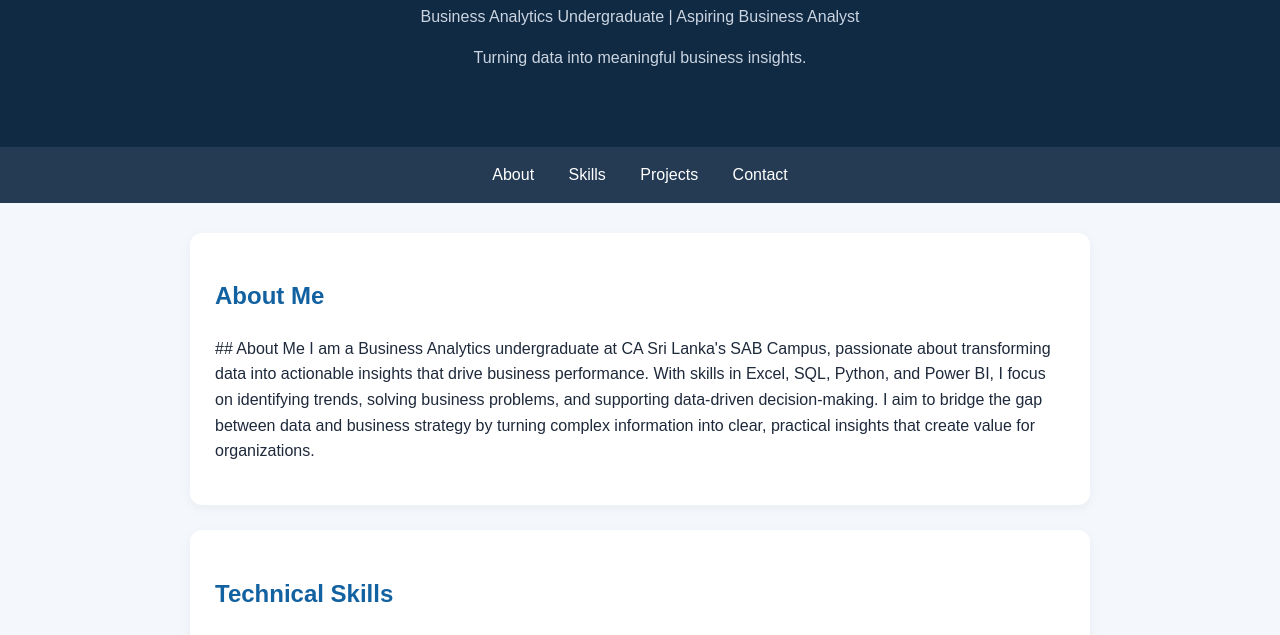
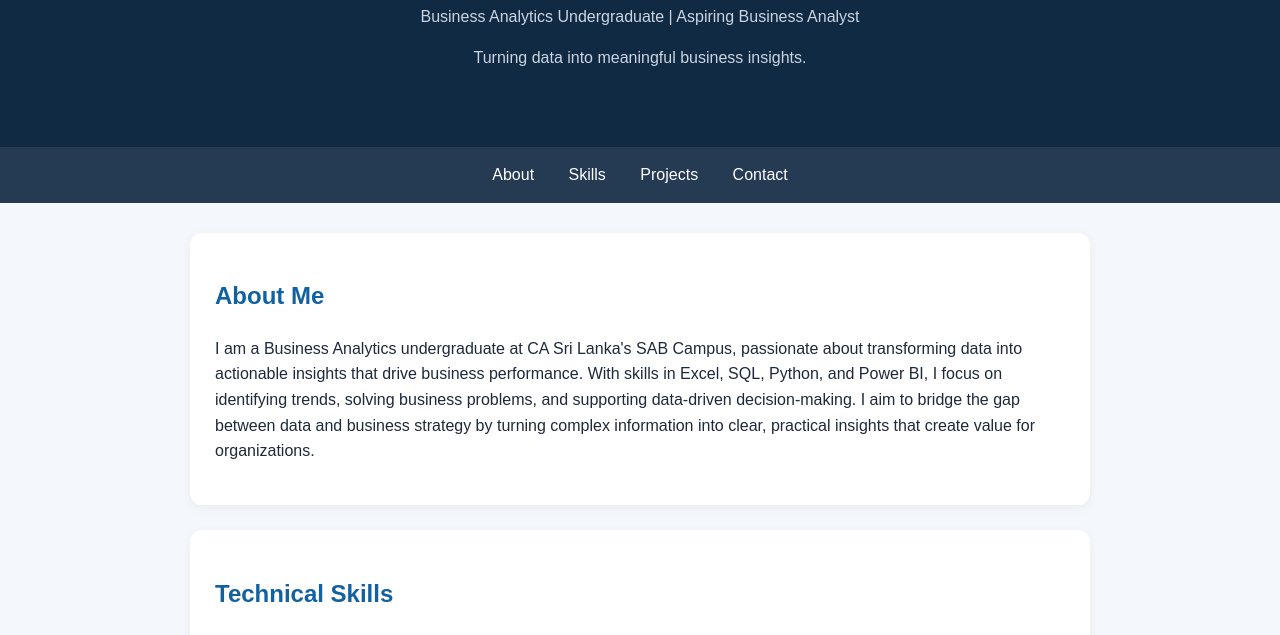
Before and after one commit to banulafonseka/banula-fonseka.github.io, a plain HTML site: page index.html in a window 1280 px wide. Shown: the part 163-798 px from the top of the page. Drawn offline with Linux system fonts and the light colour scheme.

Commit message:
Update index.html

```diff
--- a/index.html
+++ b/index.html
@@ -101,7 +101,7 @@
         <section id="about">
             <h2>About Me</h2>
             <p>
-## About Me
+
 
 I am a Business Analytics undergraduate at CA Sri Lanka's SAB Campus, passionate about transforming data into actionable insights that drive business performance.
 With skills in Excel, SQL, Python, and Power BI, I focus on identifying trends, solving business problems, and supporting data-driven decision-making.
```
